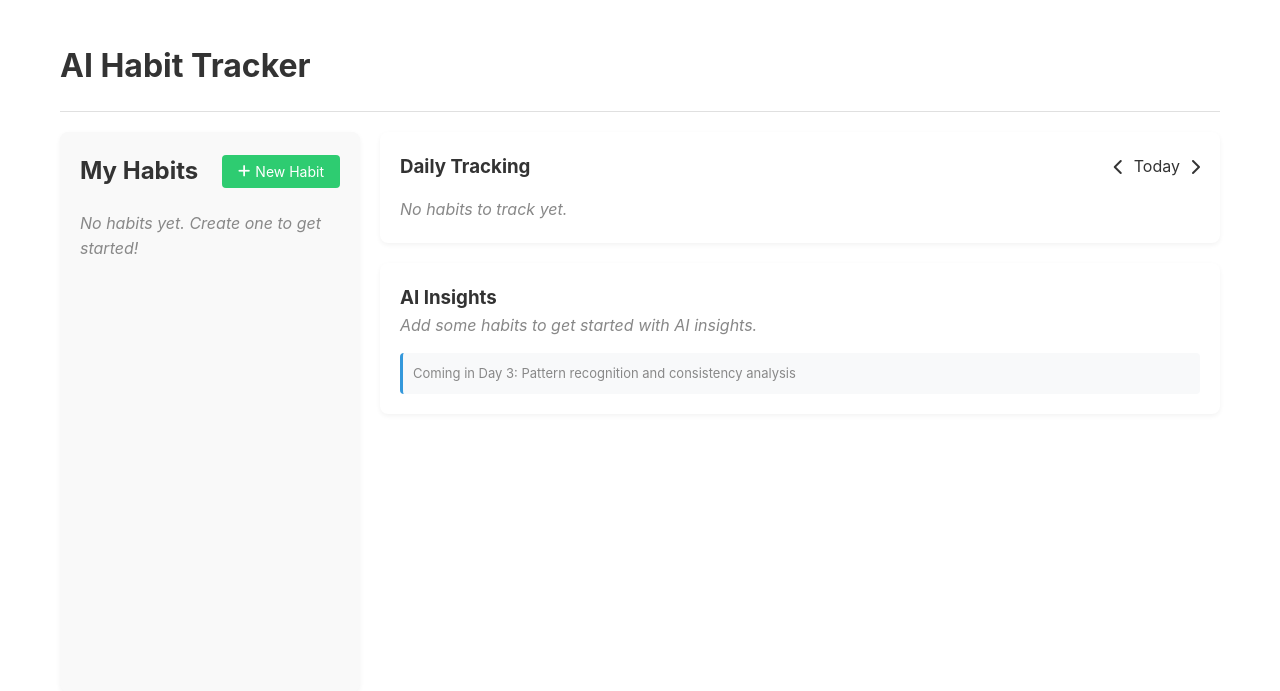
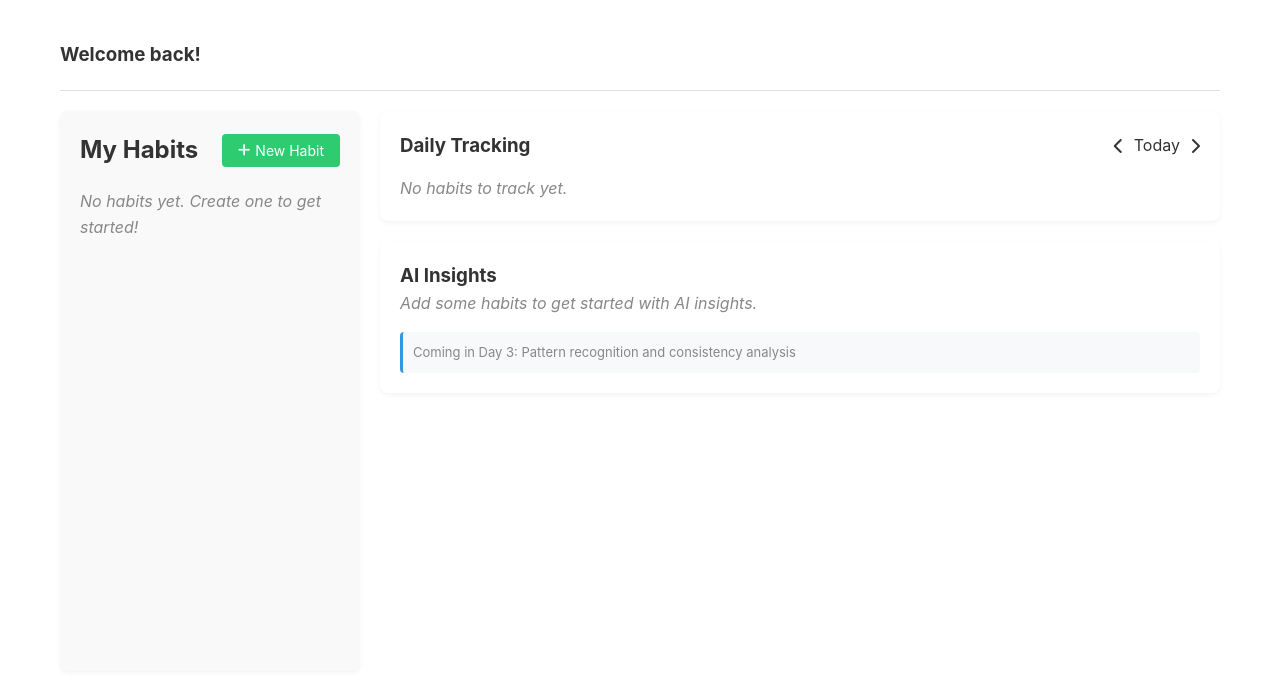
Before and after one commit to RaynerGWH/AI-Powered-Habit-Tracker, a Flask app: page / in a window 1280 px wide. Shown: the top 691 px of the page. Run offline with Flask 3, Linux system fonts and the light colour scheme; data that the repository does not hold is empty.

Commit message:
minor changes

```diff
--- a/templates/base.html
+++ b/templates/base.html
@@ -3,14 +3,14 @@
 <head>
     <meta charset="UTF-8">
     <meta name="viewport" content="width=device-width, initial-scale=1.0">
-    <title>AI Habit Tracker</title>
+    <title>Your Personal Habit Tracker</title>
     <link rel="stylesheet" href="{{ url_for('static', filename='css/style.css') }}">
     <link rel="stylesheet" href="https://cdnjs.cloudflare.com/ajax/libs/font-awesome/6.4.0/css/all.min.css">
 </head>
 <body>
     <div class="container">
         <header>
-            <h1>AI Habit Tracker</h1>
+            <h3>Welcome back!</h3>
         </header>
         <main>
             {% block content %}{% endblock %}
```
